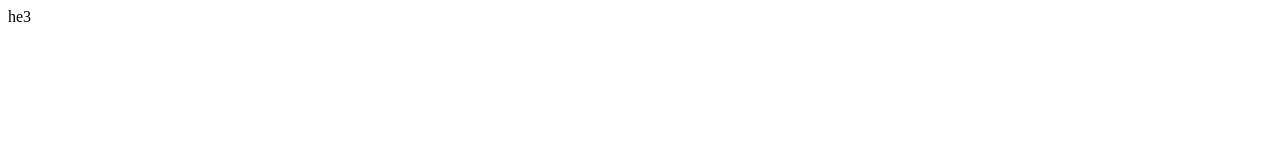
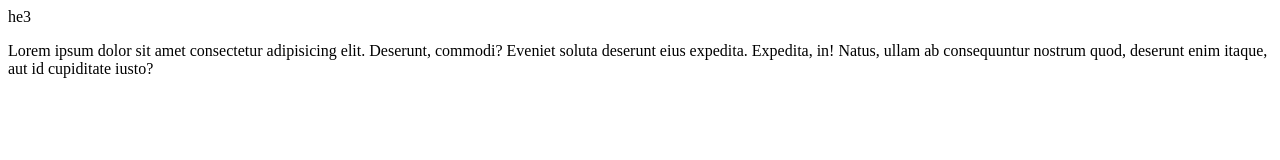
Before and after one commit to Sarangbairagi/ganpati_mandal_website, a plain HTML site: page index.html in a window 1280 px wide. Drawn offline with Linux system fonts and the light colour scheme.

Commit message:
Add files via upload

```diff
--- a/index.html
+++ b/index.html
@@ -8,5 +8,6 @@
 </head>
 <body>
     he3
+    <p>Lorem ipsum dolor sit amet consectetur adipisicing elit. Deserunt, commodi? Eveniet soluta deserunt eius expedita. Expedita, in! Natus, ullam ab consequuntur nostrum quod, deserunt enim itaque, aut id cupiditate iusto?</p>
 </body>
 </html>
```
